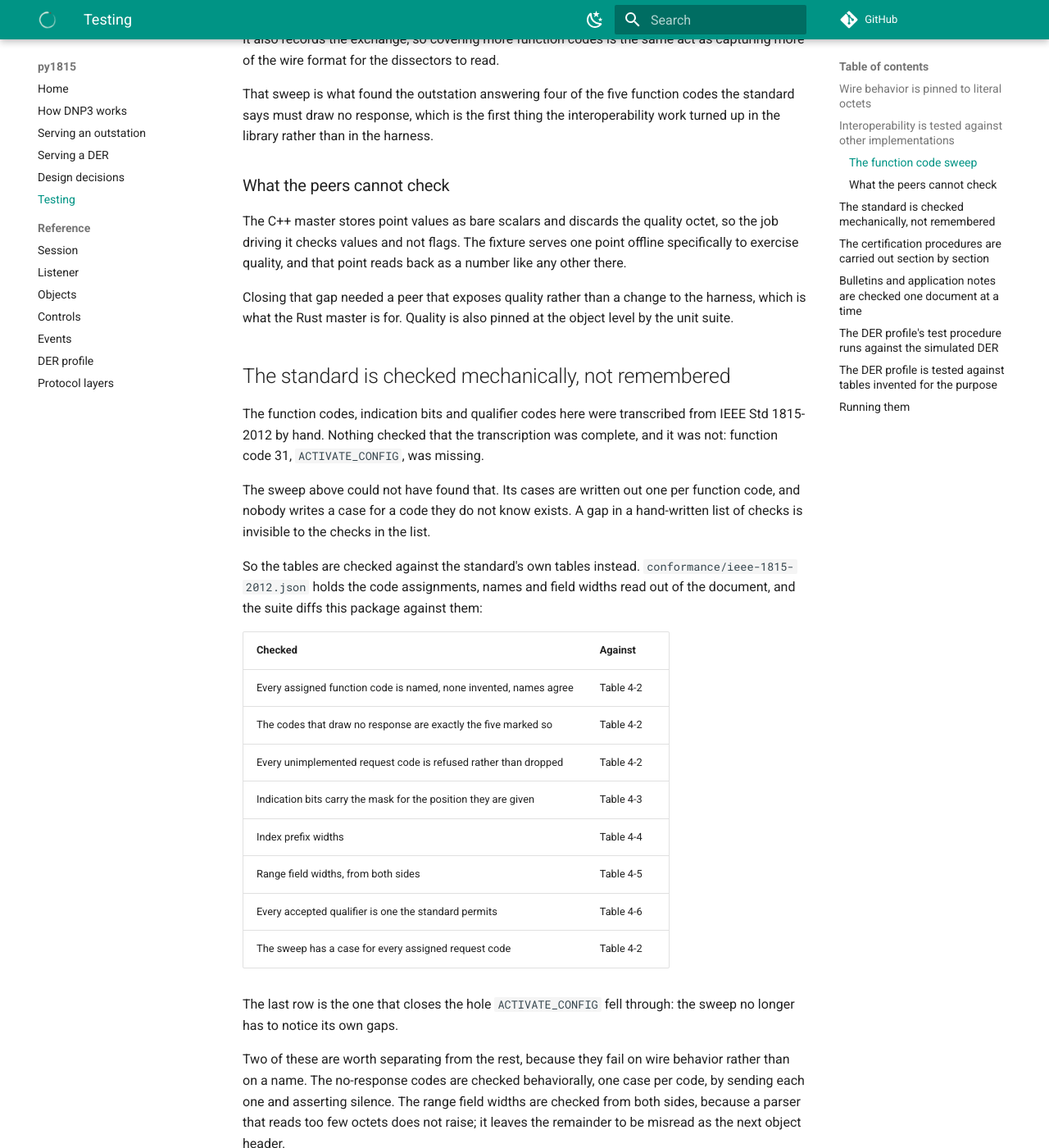
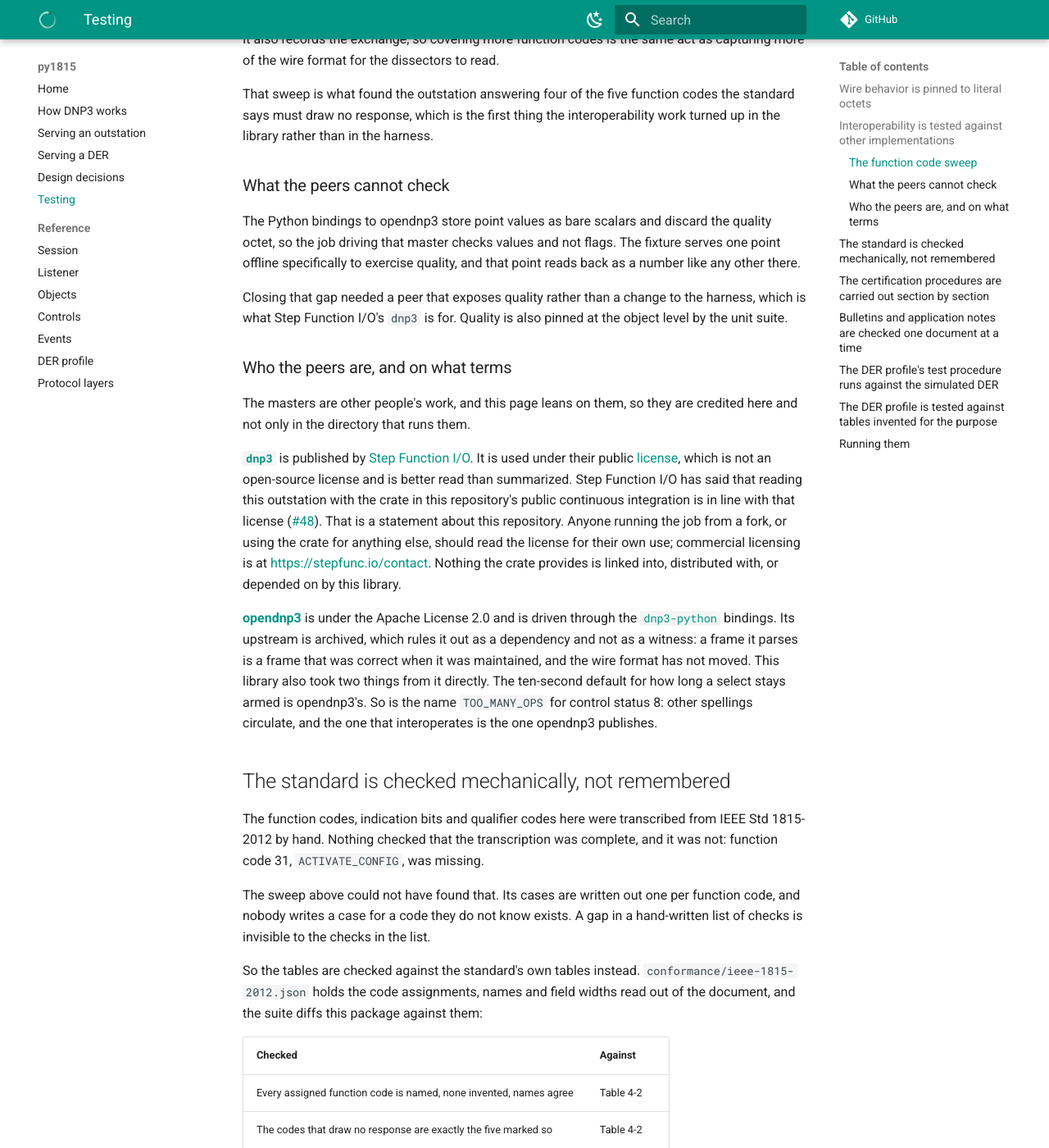
Before and after one commit to DERSecurity/py1815, an MkDocs documentation site: the page built from docs/testing.md, in a window 1280 px wide and 1400 px high, scrolled down 1225 px. Shown: the whole window at 82% size. Built offline with MkDocs 1.6.1 and Material for MkDocs 9.7.7, drawn with Linux system fonts in a browser that asks for light colours; comment, search, counter and statistics services are not loaded; some of the changed text lies outside the part shown.

Commit message:
Name and credit the implementations this library is tested against (#60)
The interoperability suite reads this outstation with Step Function I/O's
dnp3 crate and with opendnp3, and the places that describe the suite called
them a Rust master and a C++ master. They are now named and linked in the
README, the testing page, the contributing guide and the workflow.

The dnp3 crate's license was summarized by quoting the uses it lists. It is
linked instead, with a pointer to Step Function I/O for commercial licensing,
and the notes record that they consider this repository's use in public CI to
be in line with it. A fork should read the license for its own use.

opendnp3 is credited for the two things taken from it: the default select
timeout and the TOO_MANY_OPS name.

```diff
--- a/docs/testing.md
+++ b/docs/testing.md
@@ -27,8 +27,8 @@ are the same codebase wearing different clothes.
 
 | Peer | What it answers |
 |---|---|
-| A C++ master, through its Python bindings | are the values right |
-| A Rust master, by different authors | are the values *and the quality octet* right, and does a refused control arrive as a refusal |
+| [opendnp3](https://github.com/dnp3/opendnp3), a C++ master, through its [Python bindings](https://pypi.org/project/dnp3-python/) | are the values right |
+| [`dnp3`](https://github.com/stepfunc/dnp3) by Step Function I/O, a Rust master by different authors | are the values *and the quality octet* right, and does a refused control arrive as a refusal |
 | Wireshark's dissector | is what went on the wire well-formed DNP3, and does every checksum verify |
 | Suricata's parser | the same question, from a second independent parser |
 
@@ -52,14 +52,38 @@ interoperability work turned up in the library rather than in the harness.
 
 ### What the peers cannot check
 
-The C++ master stores point values as bare scalars and discards the quality
-octet, so the job driving it checks values and not flags. The fixture serves one
+The Python bindings to opendnp3 store point values as bare scalars and discard
+the quality octet, so the job driving that master checks values and not flags. The fixture serves one
 point offline specifically to exercise quality, and that point reads back as a
 number like any other there.
 
 Closing that gap needed a peer that exposes quality rather than a change to the
-harness, which is what the Rust master is for. Quality is also pinned at the
-object level by the unit suite.
+harness, which is what Step Function I/O's `dnp3` is for. Quality is also pinned
+at the object level by the unit suite.
+
+### Who the peers are, and on what terms
+
+The masters are other people's work, and this page leans on them, so they are
+credited here and not only in the directory that runs them.
+
+**[`dnp3`](https://github.com/stepfunc/dnp3)** is published by [Step Function I/O](https://stepfunc.io).
+It is used under their public [license](https://github.com/stepfunc/dnp3/blob/main/LICENSE.txt), which is not an open-source
+license and is better read than summarized. Step Function I/O has said that
+reading this outstation with the crate in this repository's public continuous
+integration is in line with that license ([#48](https://github.com/DERSecurity/py1815/issues/48)). That is a statement
+about this repository. Anyone running the job from a fork, or using the crate
+for anything else, should read the license for their own use; commercial
+licensing is at <https://stepfunc.io/contact>. Nothing the crate provides is linked into,
+distributed with, or depended on by this library.
+
+**[opendnp3](https://github.com/dnp3/opendnp3)** is under the Apache License 2.0 and is driven through
+the [`dnp3-python`](https://pypi.org/project/dnp3-python/) bindings. Its upstream is archived, which rules
+it out as a dependency and not as a witness: a frame it parses is a frame that
+was correct when it was maintained, and the wire format has not moved. This
+library also took two things from it directly. The ten-second default for how
+long a select stays armed is opendnp3's. So is the name `TOO_MANY_OPS` for
+control status 8: other spellings circulate, and the one that interoperates is
+the one opendnp3 publishes.
 
 ## The standard is checked mechanically, not remembered
 
```
Also changed, not shown: CONTRIBUTING.md (+3 -2 lines), README.md (+23 -1 lines), changelog.d/48.changed.md (added, +6 -0 lines), docs/index.md (+2 -1 lines), interop/rust-master/README.md (+23 -17 lines), 3 other files.
